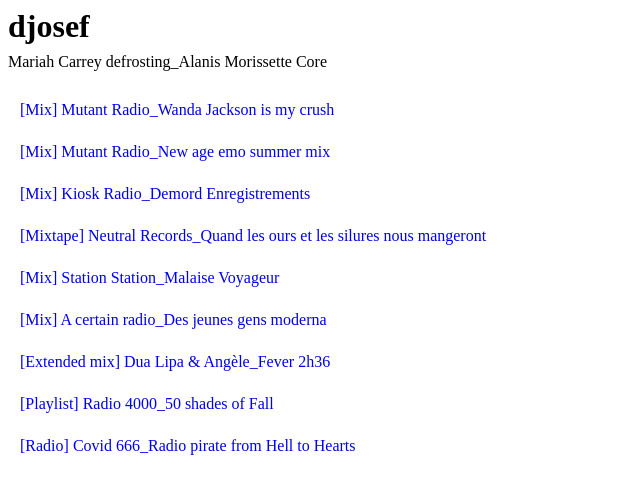
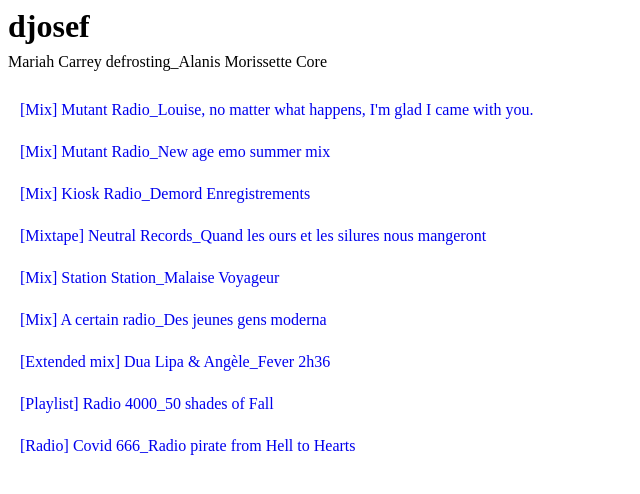
Before and after one commit to djosef666/djosef666.github.io, a plain HTML site: page index.html in a window 1280 px wide. Shown: the whole page, without its empty margins (0-640 px from the left). Drawn offline with Linux system fonts and the light colour scheme; a web font is replaced by a local one.

Commit message:
Update index.html

```diff
--- a/index.html
+++ b/index.html
@@ -30,7 +30,7 @@
       target="_blank"
       rel="noopener noreferrer"
       title="Louise, no matter what happens, I'm glad I came with you."
-      >[Mix] Mutant Radio_Wanda Jackson is my crush</a
+      >[Mix] Mutant Radio_Louise, no matter what happens, I'm glad I came with you.</a
     >
    <a
       class="rihanna"
```
